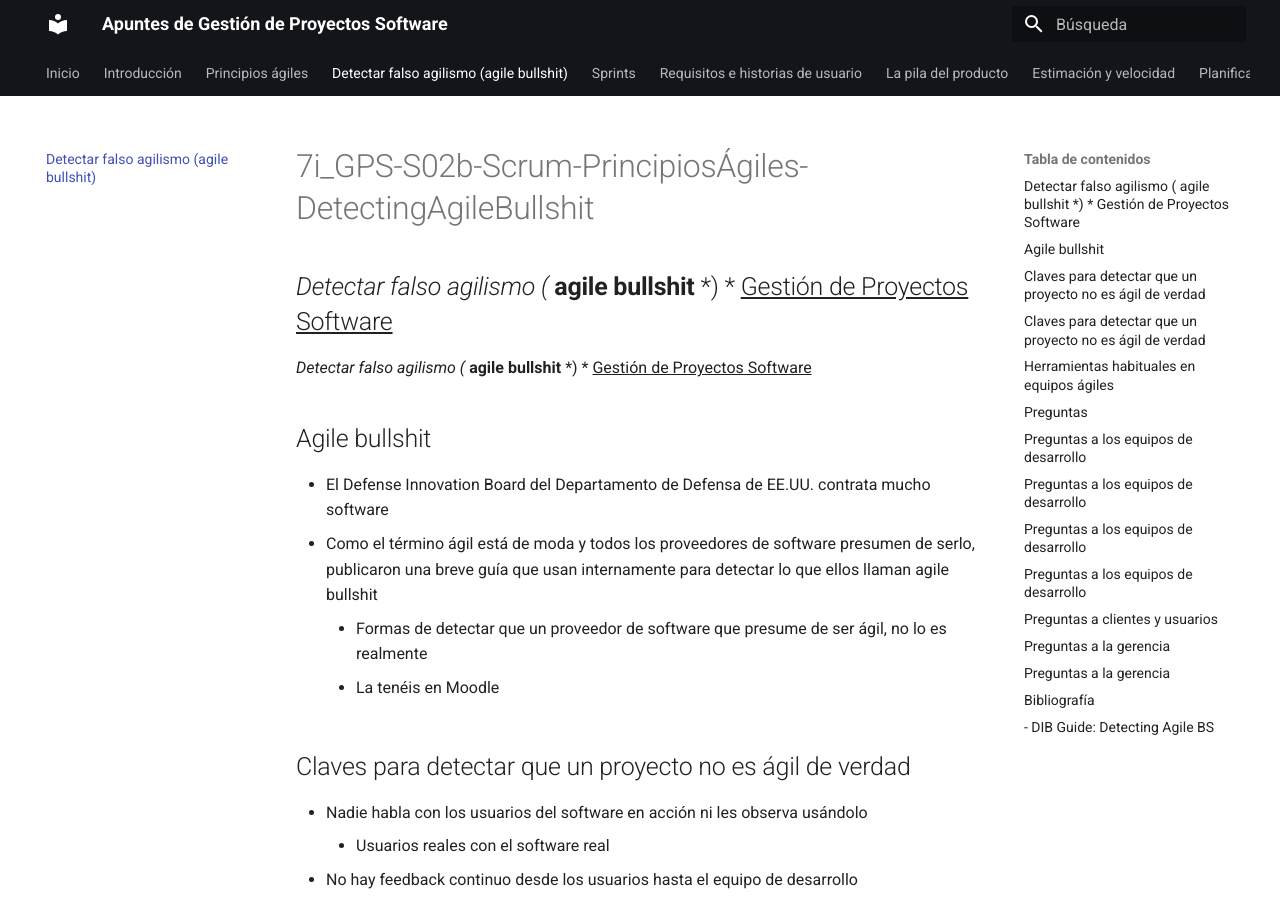
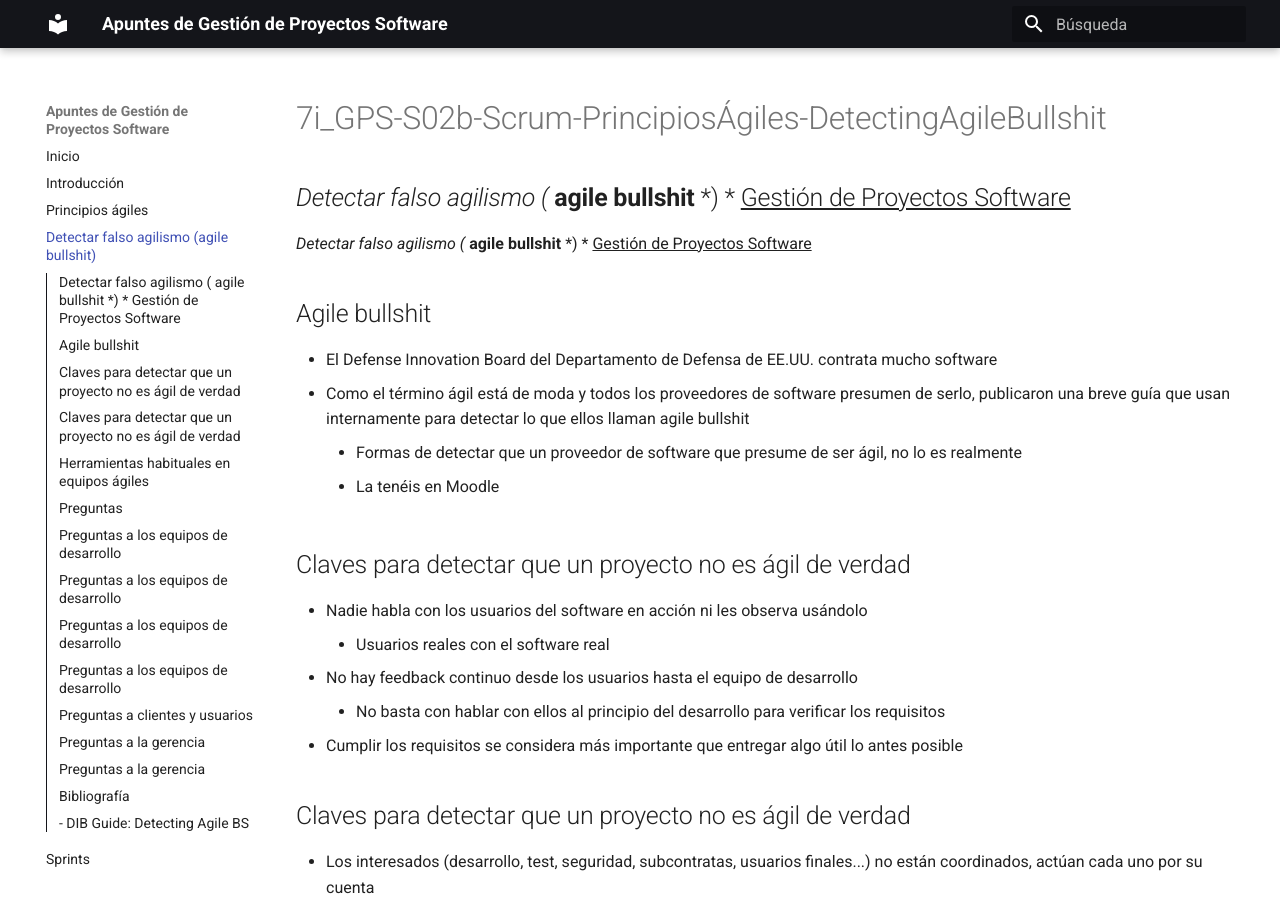
Before and after one commit to UNIZAR-30248-GeProSoft/scrumnotes, an MkDocs documentation site: the page built from docs/7i_GPS-S02b-Scrum-PrincipiosÁgiles-DetectingAgileBullshit.md, in a window 1280 px wide and 900 px high. Built offline with MkDocs 1.6.1 and Material for MkDocs 9.7.7, drawn with Linux system fonts in a browser that asks for light colours.

Commit message:
Tweaking mkdocs features

```diff
--- a/mkdocs.yml
+++ b/mkdocs.yml
@@ -16,13 +16,13 @@ theme:
     # - content.tabs.link
     - content.tooltips
     # - header.autohide
-    # - navigation.expand
+    - navigation.expand
     - navigation.footer
     - navigation.indexes
-    # - navigation.instant
+    - navigation.instant
     # - navigation.prune
-    - navigation.sections
-    - navigation.tabs
+    # - navigation.sections
+    # - navigation.tabs
     # - navigation.tabs.sticky
     - navigation.top
     - navigation.tracking
@@ -30,7 +30,7 @@ theme:
     - search.share
     - search.suggest
     - toc.follow
-    # - toc.integrate
+    - toc.integrate
   language: es
   icon:
     repo: fontawesome/brands/github
```
